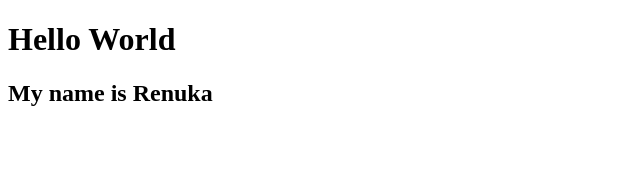
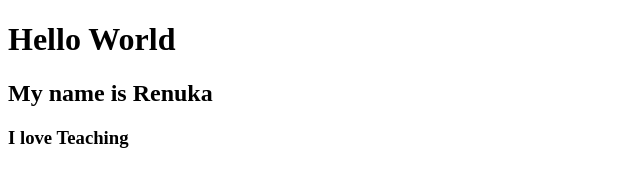
Before and after one commit to PillaRenukaAparna/FDP.github.io, a plain HTML site: page index.html in a window 1280 px wide. Shown: the whole page, without its empty margins (0-640 px from the left). Drawn offline with Linux system fonts and the light colour scheme.

Commit message:
I am Aparna

```diff
--- a/index.html
+++ b/index.html
@@ -8,5 +8,6 @@
 <body>
     <h1>Hello World</h1>
     <h2>My name is Renuka</h2>
+    <h3>I love Teaching</h3>
 </body>
 </html>
```
